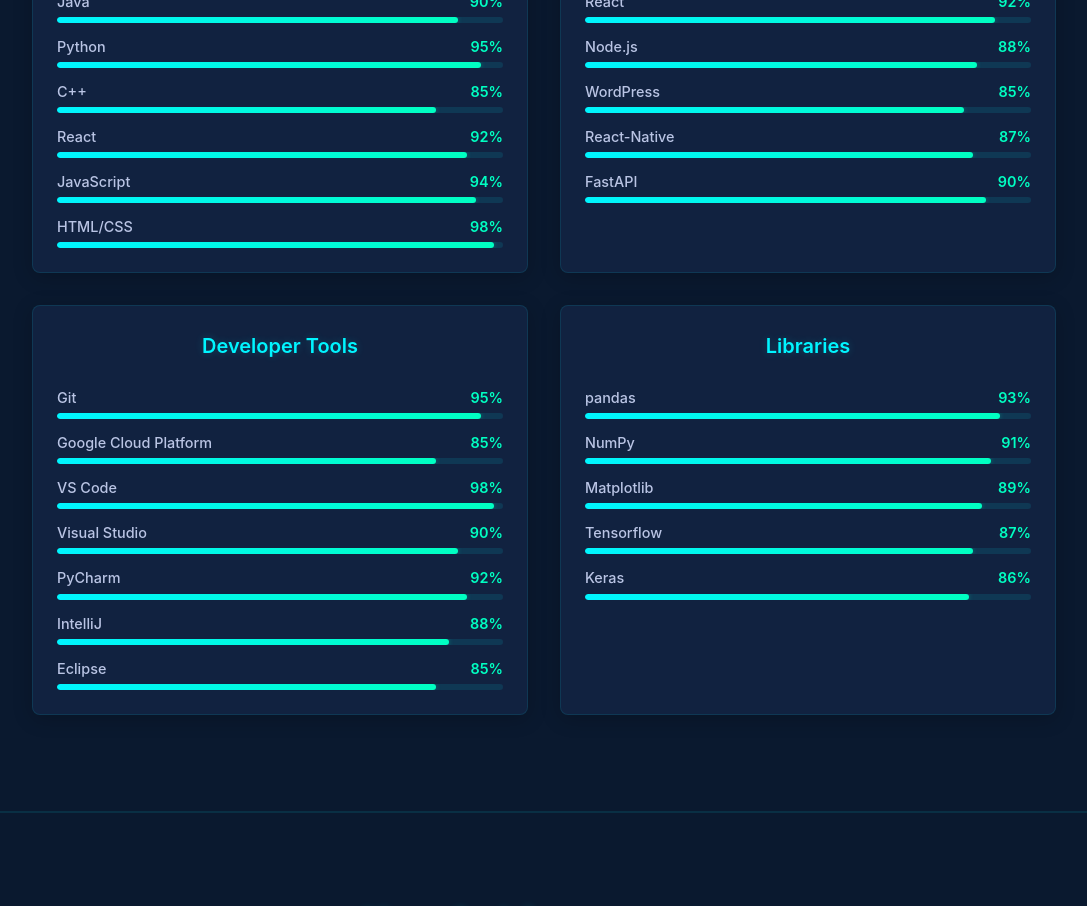
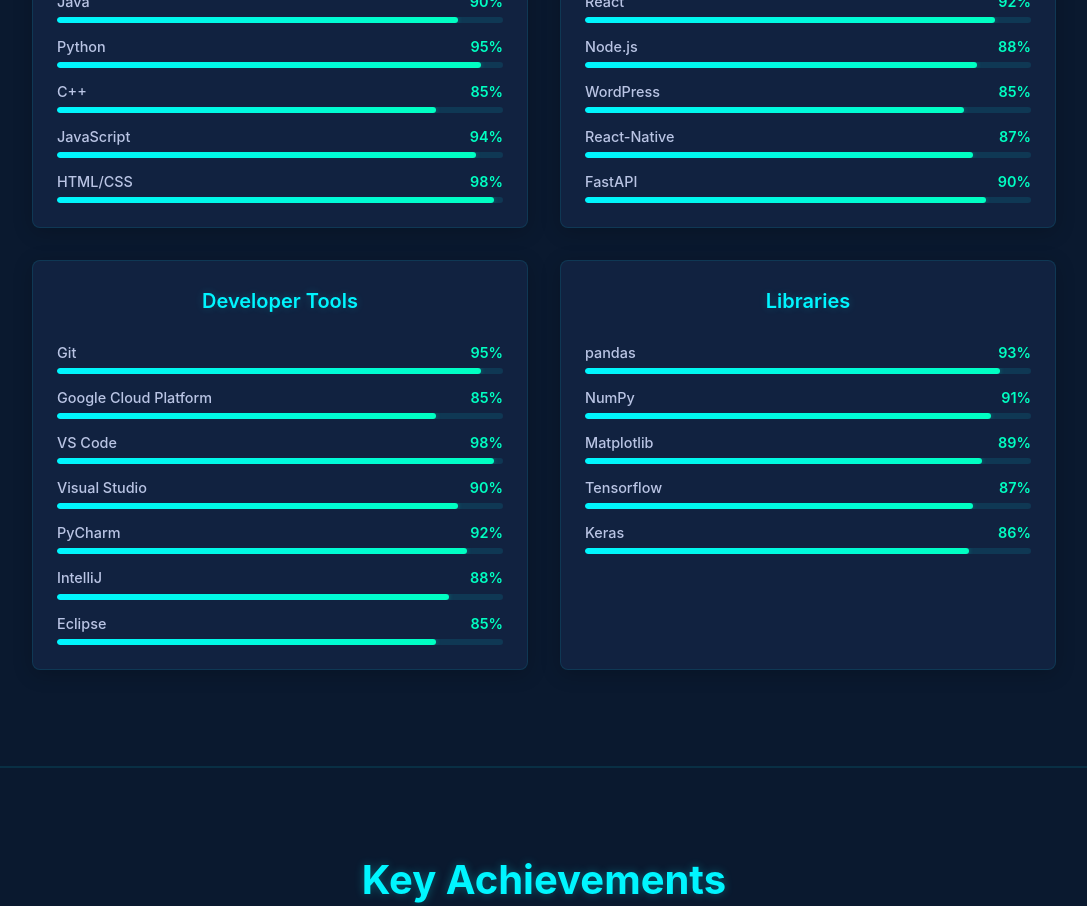
Before and after one commit to m-asad-iqbal-07/Portfolio, a React (Create React App) app: page / in a window 1280 px wide. Shown: the part 1100-2006 px from the top of the page, without its empty margins (96-1183 px from the left). Built offline with nearby package versions, Linux system fonts and the light colour scheme.

Commit message:
skill update

```diff
--- a/src/components/Skills.js
+++ b/src/components/Skills.js
@@ -8,7 +8,6 @@
       { name: "Java", level: 90 },
       { name: "Python", level: 95 },
       { name: "C++", level: 85 },
-      { name: "React", level: 92 },
       { name: "JavaScript", level: 94 },
       { name: "HTML/CSS", level: 98 }
     ]
```
